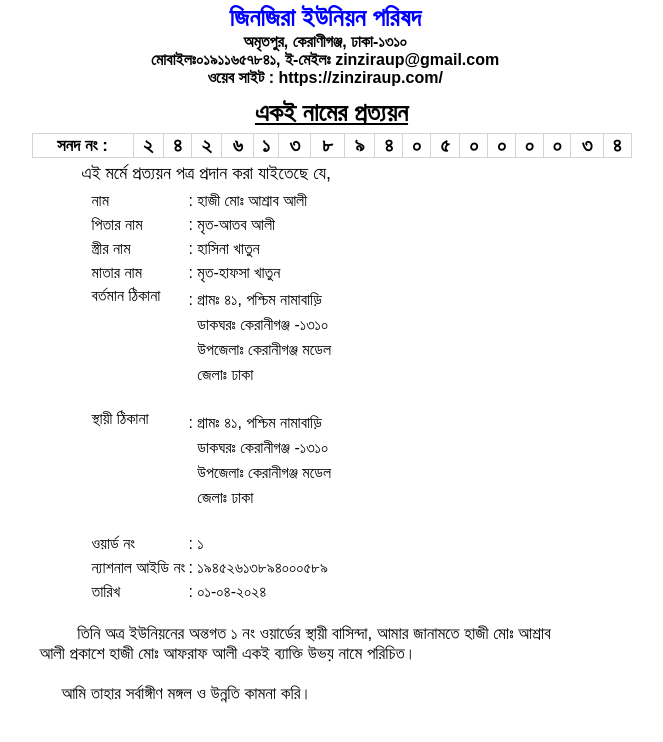
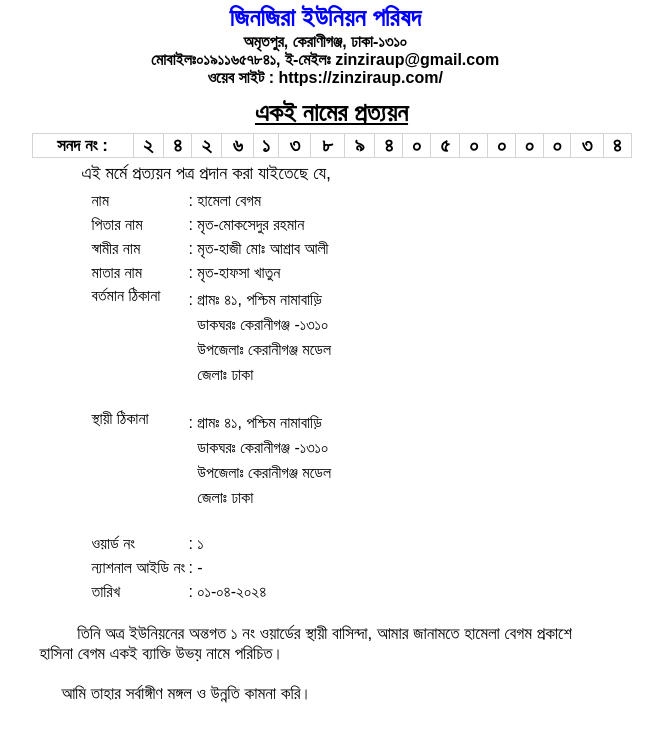
Before and after one commit to zinziraup/654, a plain HTML site: page index.html in a window 1280 px wide. Shown: the whole page, without its empty margins (359-1022 px from the left). Drawn offline with Linux system fonts and the light colour scheme.

Commit message:
Update index.html

```diff
--- a/index.html
+++ b/index.html
@@ -160,7 +160,7 @@
             <td align="left" style="font-size:16px;text-indent:55px; font-color:black; width: 150px; padding-left: 50px"> নাম </font>
             </td>
             <td>
-                <font style="font-size:16px;">: হাজী মোঃ আশ্রাব আলী</font>
+                <font style="font-size:16px;">: হামেলা বেগম</font>
             </td>
         </tr>
 
@@ -168,15 +168,15 @@
         <tr>
             <td align="left" style="font-size:16px;text-indent:55px; font-color:black; width: 150px; padding-left: 50px"> পিতার নাম</td>
             <td>
-                <font style="font-size:16px; ">: মৃত-আতব আলী</font>
+                <font style="font-size:16px; ">: মৃত-মোকসেদুর রহমান</font>
             </td>
         </tr>
 
 
         <tr>
-            <td align="left" style="font-size:16px;text-indent:55px; font-color:black; width: 150px; padding-left: 50px "> স্ত্রীর নাম </td>
+            <td align="left" style="font-size:16px;text-indent:55px; font-color:black; width: 150px; padding-left: 50px "> স্বামীর নাম </td>
             <td>
-                <font style="font-size:16px; ">: হাসিনা খাতুন </font>
+                <font style="font-size:16px; ">: মৃত-হাজী মোঃ আশ্রাব আলী </font>
             </td>
         </tr>
 
@@ -225,7 +225,7 @@
             <td align="left" nowrap style="font-size:16px;text-indent:55px; font-color:black; width: 200px; padding-left: 50px">        ন্যাশনাল আইডি নং
             </td>
             <td>
-                <font style="font-size:16px;">: ১৯৪৫২৬১৩৮৯৪০০০৫৮৯</font>
+                <font style="font-size:16px;">: -</font>
             </td>
         </tr>
 
@@ -243,7 +243,7 @@
     <table border='0' width='98%' cellpadding='0' cellspacing='0' style="border-collapse:collapse;margin:0 auto;padding-top:10px;">
 
         <tr>
-            <td style="font-size:17px;  padding-left:50px;" height="80">&nbsp; &nbsp; &nbsp; &nbsp; তিনি অত্র ইউনিয়নের অন্তগত ১ নং ওয়ার্ডের স্থায়ী বাসিন্দা, আমার জানামতে হাজী মোঃ আশ্রাব আলী প্রকাশে হাজী মোঃ আফরাফ আলী একই ব্যাক্তি উভয় নামে পরিচিত।
+            <td style="font-size:17px;  padding-left:50px;" height="80">&nbsp; &nbsp; &nbsp; &nbsp; তিনি অত্র ইউনিয়নের অন্তগত ১ নং ওয়ার্ডের স্থায়ী বাসিন্দা, আমার জানামতে হামেলা বেগম প্রকাশে হাসিনা বেগম একই ব্যাক্তি উভয় নামে পরিচিত।
             </td>
 
         </tr>
```
